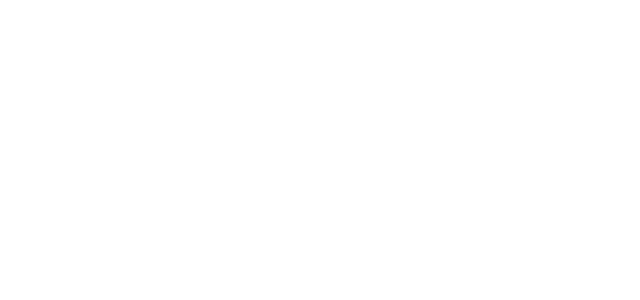
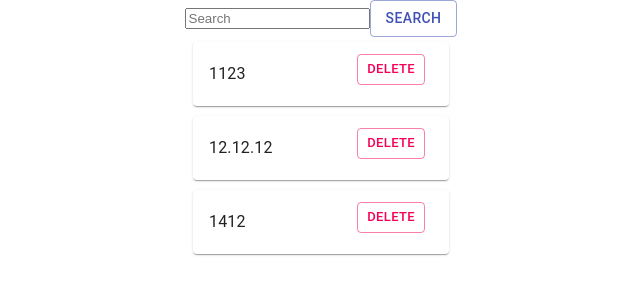
Before and after one commit to matg94/goshort, a React (Create React App) app in the folder frontend/: page / in a window 1280 px wide. Shown: the top 300 px of the page, without its empty margins (319-959 px from the left). Built offline with nearby package versions, Linux system fonts and the light colour scheme.

Commit message:
Added basic Frontend components. URL, search, and URLResults to show grid of URLs

```diff
--- a/frontend/src/App.js
+++ b/frontend/src/App.js
@@ -1,8 +1,13 @@
 import './App.css';
+import Search from './components/Search';
+import URL from './components/URL';
+import URLResults from './components/URLResults';
 
 function App() {
   return (
     <div className="App">
+      <Search></Search>
+      <URLResults></URLResults>
     </div>
   );
 }
--- /dev/null
+++ b/frontend/src/components/Search.jsx
@@ -0,0 +1,13 @@
+import { Button } from "@material-ui/core";
+import { MDBCol } from "mdbreact";
+
+function Search() {
+  return (
+    <MDBCol style={{flexDirection:'row'}} md="2">
+        <input className="form-control" type="text" placeholder="Search" aria-label="Search" />
+        <Button size="sm" variant="outlined" color="primary">Search</Button>
+    </MDBCol>
+  );
+}
+
+export default Search;
--- /dev/null
+++ b/frontend/src/components/URL.jsx
@@ -0,0 +1,42 @@
+import { MDBCol } from "mdbreact";
+import { Card, CardContent, Button, CardActions, Typography } from '@material-ui/core'
+import {makeStyles} from '@material-ui/core';
+
+const useStyles = makeStyles({
+    root: {
+      maxWidth: "40vw",
+      minWidth: "20vw",
+      maxHeight: "8vh",
+      margin: 5,
+      display: "flex",
+      justifyContent: "space-between",
+      alignItems: "center"
+    },
+    media: {
+      height: 140,
+    },
+  });
+
+function URL(props) {
+    const classes = useStyles();
+    return (
+        <Card className={classes.root}>
+            <CardContent>
+                <Typography display="inline" component="p" color="textPrimary">{props.val}</Typography>
+            </CardContent>
+            <CardContent>
+                <CardActions>
+                    <Button
+                        variant="outlined"
+                        color="secondary"
+                        size="small"
+                        >
+                            Delete
+                    </Button>
+                </CardActions>
+            </CardContent>
+        </Card>
+    );
+}
+
+export default URL;
--- /dev/null
+++ b/frontend/src/components/URLResults.jsx
@@ -0,0 +1,24 @@
+import URL from "./URL";
+import {Grid} from '@material-ui/core'
+
+function URLResults() {
+
+    const Results = ["1123","12.12.12", "1412"]
+
+    return (
+        <Grid
+            container
+            spacing={0}
+            direction="column"
+            alignItems="center"
+            justify="center">
+        {Results.map(url => {
+            return  (
+                    <URL val={url}/>
+            )
+        })}
+        </Grid>
+    );
+}
+
+export default URLResults;
--- a/frontend/src/index.js
+++ b/frontend/src/index.js
@@ -2,7 +2,6 @@
 import ReactDOM from 'react-dom';
 import './index.css';
 import App from './App';
-import reportWebVitals from './reportWebVitals';
 
 ReactDOM.render(
   <React.StrictMode>
@@ -10,8 +9,3 @@
   </React.StrictMode>,
   document.getElementById('root')
 );
-
-// If you want to start measuring performance in your app, pass a function
-// to log results (for example: reportWebVitals(console.log))
-// or send to an analytics endpoint. Learn more: https://bit.ly/CRA-vitals
-reportWebVitals();
--- a/frontend/src/reportWebVitals.js
+++ /dev/null
@@ -1,13 +0,0 @@
-const reportWebVitals = onPerfEntry => {
-  if (onPerfEntry && onPerfEntry instanceof Function) {
-    import('web-vitals').then(({ getCLS, getFID, getFCP, getLCP, getTTFB }) => {
-      getCLS(onPerfEntry);
-      getFID(onPerfEntry);
-      getFCP(onPerfEntry);
-      getLCP(onPerfEntry);
-      getTTFB(onPerfEntry);
-    });
-  }
-};
-
-export default reportWebVitals;
```
Also changed, not shown: frontend/package.json (+4 -7 lines), frontend/src/setupTests.js (deleted, +0 -5 lines), 1 other file (tests, documents, lock files or other folders).
